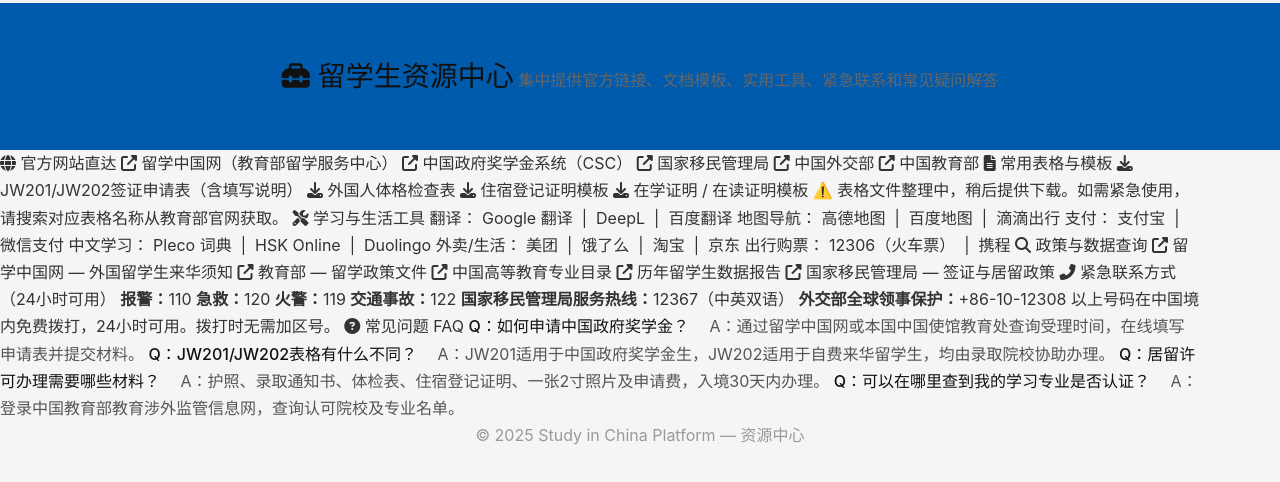
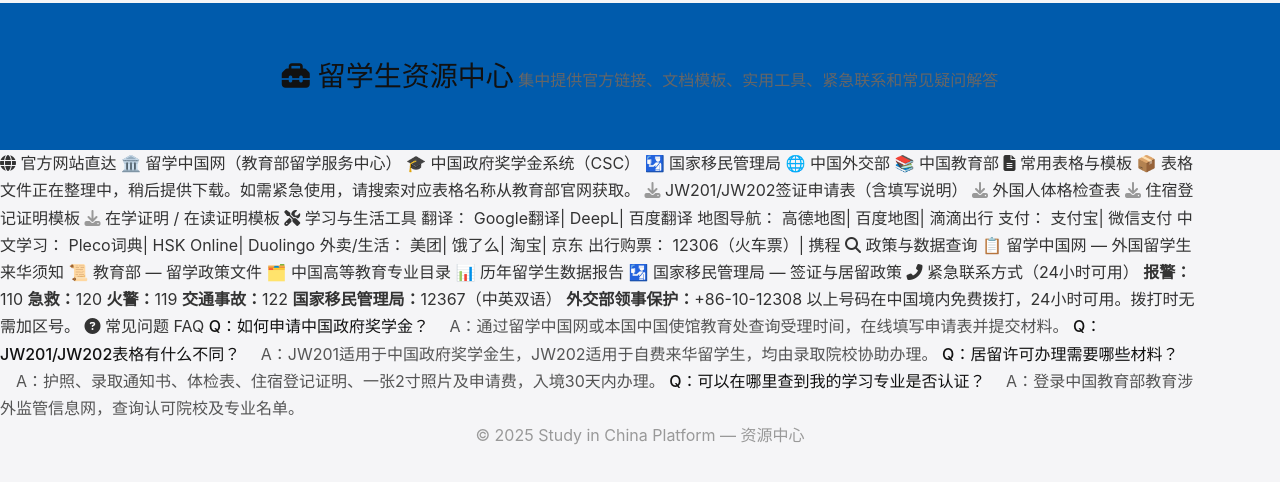
Before and after one commit to king-victor-crypto/study-in-china-site, a plain HTML site: page resource.html in a window 1280 px wide. Shown: the part 28-510 px from the top of the page. Drawn offline with Linux system fonts and the light colour scheme.

Commit message:
Update resource.html

```diff
--- a/resource.html
+++ b/resource.html
@@ -25,24 +25,34 @@
         .emergency-links li { margin-bottom: 0.4rem; }
         .emergency-links a { color: #e74c3c; font-weight: bold; }
         .faq-card .faq-item { margin-bottom: 1rem; border-bottom: 1px solid #eee; padding-bottom: 0.5rem; }
-        .faq-card .faq-q { font-weight: 600; color: #333; cursor: pointer; }
+        .faq-card .faq-q { font-weight: 600; color: #333; }
         .faq-card .faq-a { color: #666; margin-top: 0.3rem; }
         .page-banner { background: #005bac; color: #fff; padding: 2rem; text-align: center; }
-        .site-header { background: #fff; box-shadow: 0 2px 4px rgba(0,0,0,0.1); padding: 1rem; }
-        .header-container { max-width: 1200px; margin: 0 auto; display: flex; justify-content: space-between; align-items: center; }
+        .site-header { background: #fff; box-shadow: 0 2px 4px rgba(0,0,0,0.1); padding: 1rem 0; }
+        .header-container { max-width: 1200px; margin: 0 auto; display: flex; justify-content: space-between; align-items: center; padding: 0 1rem; }
         .logo { font-size: 1.2rem; font-weight: bold; color: #005bac; }
-        .site-nav a { margin: 0 0.5rem; text-decoration: none; color: #333; }
+        .site-nav a { margin: 0 0.5rem; text-decoration: none; color: #333; white-space: nowrap; }
         .site-nav a.nav-active { color: #005bac; font-weight: bold; }
         .site-footer { text-align: center; padding: 1rem; color: #999; }
+
+        /* 🔧 新增优化样式 */
+        .tool-link-item { display: flex; flex-wrap: wrap; align-items: baseline; gap: 0.25rem; }
+        .tool-link-item .tool-category { flex-shrink: 0; }
+        .tool-link-item .tool-link { white-space: nowrap; }
+        .tool-link-item .tool-sep { color: #ccc; margin: 0 0.1rem; }
+        .info-banner {
+            background: #fef9e7; border-left: 3px solid #f1c40f;
+            padding: 0.6rem 1rem; border-radius: 4px;
+            font-size: 13px; color: #7d6608; margin-bottom: 0.8rem;
+        }
         @media (max-width: 600px) {
             .resource-card { flex-direction: column; }
-            .site-nav a { display: inline-block; margin: 0.2rem; font-size: 0.9rem; }
+            .site-nav a { margin: 0.15rem; font-size: 0.85rem; }
         }
     </style>
 </head>
 <body>
 
-<!-- 导航栏 -->
 <header class="site-header">
     <div class="header-container">
         <div class="logo">
@@ -61,13 +71,11 @@
     </div>
 </header>
 
-<!-- Banner -->
 <section class="page-banner">
     <h1><i class="fas fa-toolbox"></i> 留学生资源中心</h1>
     <p>集中提供官方链接、文档模板、实用工具、紧急联系和常见疑问解答</p>
 </section>
 
-<!-- 主体 -->
 <section class="resources-section">
 
     <!-- 模块1：官方网站直达 -->
@@ -76,21 +84,11 @@
         <div class="card-content">
             <h3>官方网站直达</h3>
             <ul class="resource-links">
-                <li><a href="https://www.campuschina.org" target="_blank" rel="noopener">
-                    <i class="fas fa-external-link-alt"></i> 留学中国网（教育部留学服务中心）
-                </a></li>
-                <li><a href="https://www.csc.edu.cn" target="_blank" rel="noopener">
-                    <i class="fas fa-external-link-alt"></i> 中国政府奖学金系统（CSC）
-                </a></li>
-                <li><a href="https://www.nia.gov.cn" target="_blank" rel="noopener">
-                    <i class="fas fa-external-link-alt"></i> 国家移民管理局
-                </a></li>
-                <li><a href="https://www.fmprc.gov.cn" target="_blank" rel="noopener">
-                    <i class="fas fa-external-link-alt"></i> 中国外交部
-                </a></li>
-                <li><a href="https://www.moe.gov.cn" target="_blank" rel="noopener">
-                    <i class="fas fa-external-link-alt"></i> 中国教育部
-                </a></li>
+                <li><a href="https://www.campuschina.org" target="_blank" rel="noopener">🏛️ 留学中国网（教育部留学服务中心）</a></li>
+                <li><a href="https://www.csc.edu.cn" target="_blank" rel="noopener">🎓 中国政府奖学金系统（CSC）</a></li>
+                <li><a href="https://www.nia.gov.cn" target="_blank" rel="noopener">🛂 国家移民管理局</a></li>
+                <li><a href="https://www.fmprc.gov.cn" target="_blank" rel="noopener">🌐 中国外交部</a></li>
+                <li><a href="https://www.moe.gov.cn" target="_blank" rel="noopener">📚 中国教育部</a></li>
             </ul>
         </div>
     </div>
@@ -100,23 +98,15 @@
         <div class="card-icon"><i class="fas fa-file-alt"></i></div>
         <div class="card-content">
             <h3>常用表格与模板</h3>
+            <div class="info-banner">
+                📦 表格文件正在整理中，稍后提供下载。如需紧急使用，请搜索对应表格名称从教育部官网获取。
+            </div>
             <ul class="resource-links">
-                <li><a href="#" onclick="alert('文件整理中，即将上线')">
-                    <i class="fas fa-download"></i> JW201/JW202签证申请表（含填写说明）
-                </a></li>
-                <li><a href="#" onclick="alert('文件整理中，即将上线')">
-                    <i class="fas fa-download"></i> 外国人体格检查表
-                </a></li>
-                <li><a href="#" onclick="alert('文件整理中，即将上线')">
-                    <i class="fas fa-download"></i> 住宿登记证明模板
-                </a></li>
-                <li><a href="#" onclick="alert('文件整理中，即将上线')">
-                    <i class="fas fa-download"></i> 在学证明 / 在读证明模板
-                </a></li>
+                <li><i class="fas fa-download" style="color:#999;"></i> JW201/JW202签证申请表（含填写说明）</li>
+                <li><i class="fas fa-download" style="color:#999;"></i> 外国人体格检查表</li>
+                <li><i class="fas fa-download" style="color:#999;"></i> 住宿登记证明模板</li>
+                <li><i class="fas fa-download" style="color:#999;"></i> 在学证明 / 在读证明模板</li>
             </ul>
-            <p style="font-size:12px; color:#999; margin-top:8px;">
-                ⚠️ 表格文件整理中，稍后提供下载。如需紧急使用，请搜索对应表格名称从教育部官网获取。
-            </p>
         </div>
     </div>
 
@@ -126,51 +116,40 @@
         <div class="card-content">
             <h3>学习与生活工具</h3>
             <ul class="resource-links">
-                <li>
+                <li class="tool-link-item">
                     <span class="tool-category">翻译：</span>
-                    <a href="https://translate.google.com" target="_blank" rel="noopener">Google 翻译</a>
-                    &nbsp;|&nbsp;
-                    <a href="https://www.deepl.com/translator" target="_blank" rel="noopener">DeepL</a>
-                    &nbsp;|&nbsp;
-                    <a href="https://fanyi.baidu.com" target="_blank" rel="noopener">百度翻译</a>
+                    <a href="https://translate.google.com" target="_blank" rel="noopener" class="tool-link">Google翻译</a><span class="tool-sep">|</span>
+                    <a href="https://www.deepl.com/translator" target="_blank" rel="noopener" class="tool-link">DeepL</a><span class="tool-sep">|</span>
+                    <a href="https://fanyi.baidu.com" target="_blank" rel="noopener" class="tool-link">百度翻译</a>
                 </li>
-                <li>
+                <li class="tool-link-item">
                     <span class="tool-category">地图导航：</span>
-                    <a href="https://www.amap.com" target="_blank" rel="noopener">高德地图</a>
-                    &nbsp;|&nbsp;
-                    <a href="https://map.baidu.com" target="_blank" rel="noopener">百度地图</a>
-                    &nbsp;|&nbsp;
-                    <a href="https://www.didi.com" target="_blank" rel="noopener">滴滴出行</a>
+                    <a href="https://www.amap.com" target="_blank" rel="noopener" class="tool-link">高德地图</a><span class="tool-sep">|</span>
+                    <a href="https://map.baidu.com" target="_blank" rel="noopener" class="tool-link">百度地图</a><span class="tool-sep">|</span>
+                    <a href="https://www.didi.com" target="_blank" rel="noopener" class="tool-link">滴滴出行</a>
                 </li>
-                <li>
+                <li class="tool-link-item">
                     <span class="tool-category">支付：</span>
-                    <a href="https://www.alipay.com" target="_blank" rel="noopener">支付宝</a>
-                    &nbsp;|&nbsp;
-                    <a href="https://www.weixin.qq.com" target="_blank" rel="noopener">微信支付</a>
+                    <a href="https://www.alipay.com" target="_blank" rel="noopener" class="tool-link">支付宝</a><span class="tool-sep">|</span>
+                    <a href="https://www.weixin.qq.com" target="_blank" rel="noopener" class="tool-link">微信支付</a>
                 </li>
-                <li>
+                <li class="tool-link-item">
                     <span class="tool-category">中文学习：</span>
-                    <a href="https://www.pleco.com" target="_blank" rel="noopener">Pleco 词典</a>
-                    &nbsp;|&nbsp;
-                    <a href="https://www.hskonline.com" target="_blank" rel="noopener">HSK Online</a>
-                    &nbsp;|&nbsp;
-                    <a href="https://www.duolingo.com" target="_blank" rel="noopener">Duolingo</a>
+                    <a href="https://www.pleco.com" target="_blank" rel="noopener" class="tool-link">Pleco词典</a><span class="tool-sep">|</span>
+                    <a href="https://www.hskonline.com" target="_blank" rel="noopener" class="tool-link">HSK Online</a><span class="tool-sep">|</span>
+                    <a href="https://www.duolingo.com" target="_blank" rel="noopener" class="tool-link">Duolingo</a>
                 </li>
-                <li>
+                <li class="tool-link-item">
                     <span class="tool-category">外卖/生活：</span>
-                    <a href="https://www.meituan.com" target="_blank" rel="noopener">美团</a>
-                    &nbsp;|&nbsp;
-                    <a href="https://www.ele.me" target="_blank" rel="noopener">饿了么</a>
-                    &nbsp;|&nbsp;
-                    <a href="https://www.taobao.com" target="_blank" rel="noopener">淘宝</a>
-                    &nbsp;|&nbsp;
-                    <a href="https://www.jd.com" target="_blank" rel="noopener">京东</a>
+                    <a href="https://www.meituan.com" target="_blank" rel="noopener" class="tool-link">美团</a><span class="tool-sep">|</span>
+                    <a href="https://www.ele.me" target="_blank" rel="noopener" class="tool-link">饿了么</a><span class="tool-sep">|</span>
+                    <a href="https://www.taobao.com" target="_blank" rel="noopener" class="tool-link">淘宝</a><span class="tool-sep">|</span>
+                    <a href="https://www.jd.com" target="_blank" rel="noopener" class="tool-link">京东</a>
                 </li>
-                <li>
+                <li class="tool-link-item">
                     <span class="tool-category">出行购票：</span>
-                    <a href="https://www.12306.cn" target="_blank" rel="noopener">12306（火车票）</a>
-                    &nbsp;|&nbsp;
-                    <a href="https://www.ctrip.com" target="_blank" rel="noopener">携程</a>
+                    <a href="https://www.12306.cn" target="_blank" rel="noopener" class="tool-link">12306（火车票）</a><span class="tool-sep">|</span>
+                    <a href="https://www.ctrip.com" target="_blank" rel="noopener" class="tool-link">携程</a>
                 </li>
             </ul>
         </div>
@@ -182,26 +161,16 @@
         <div class="card-content">
             <h3>政策与数据查询</h3>
             <ul class="resource-links">
-                <li><a href="https://www.campuschina.org" target="_blank" rel="noopener">
-                    <i class="fas fa-external-link-alt"></i> 留学中国网 — 外国留学生来华须知
-                </a></li>
-                <li><a href="http://www.moe.gov.cn/jyb_xxgk/" target="_blank" rel="noopener">
-                    <i class="fas fa-external-link-alt"></i> 教育部 — 留学政策文件
-                </a></li>
-                <li><a href="http://www.moe.gov.cn/s78/A08/" target="_blank" rel="noopener">
-                    <i class="fas fa-external-link-alt"></i> 中国高等教育专业目录
-                </a></li>
-                <li><a href="http://www.moe.gov.cn/jyb_sjzl/" target="_blank" rel="noopener">
-                    <i class="fas fa-external-link-alt"></i> 历年留学生数据报告
-                </a></li>
-                <li><a href="https://www.nia.gov.cn" target="_blank" rel="noopener">
-                    <i class="fas fa-external-link-alt"></i> 国家移民管理局 — 签证与居留政策
-                </a></li>
+                <li><a href="https://www.campuschina.org" target="_blank" rel="noopener">📋 留学中国网 — 外国留学生来华须知</a></li>
+                <li><a href="http://www.moe.gov.cn/jyb_xxgk/" target="_blank" rel="noopener">📜 教育部 — 留学政策文件</a></li>
+                <li><a href="http://www.moe.gov.cn/s78/A08/" target="_blank" rel="noopener">🗂️ 中国高等教育专业目录</a></li>
+                <li><a href="http://www.moe.gov.cn/jyb_sjzl/" target="_blank" rel="noopener">📊 历年留学生数据报告</a></li>
+                <li><a href="https://www.nia.gov.cn" target="_blank" rel="noopener">🛂 国家移民管理局 — 签证与居留政策</a></li>
             </ul>
         </div>
     </div>
 
-    <!-- 模块5：紧急联系方式（永久不变） -->
+    <!-- 模块5：紧急联系方式 -->
     <div class="resource-card emergency-card">
         <div class="card-icon"><i class="fas fa-phone-alt"></i></div>
         <div class="card-content">
@@ -211,8 +180,8 @@
                 <li><strong>急救：</strong><a href="tel:120">120</a></li>
                 <li><strong>火警：</strong><a href="tel:119">119</a></li>
                 <li><strong>交通事故：</strong><a href="tel:122">122</a></li>
-                <li><strong>国家移民管理局服务热线：</strong><a href="tel:12367">12367</a>（中英双语）</li>
-                <li><strong>外交部全球领事保护：</strong><a href="tel:+861012308">+86-10-12308</a></li>
+                <li><strong>国家移民管理局：</strong><a href="tel:12367">12367</a>（中英双语）</li>
+                <li><strong>外交部领事保护：</strong><a href="tel:+861012308">+86-10-12308</a></li>
             </ul>
             <p style="margin-top:12px; font-size:13px; color:#888;">
                 以上号码在中国境内免费拨打，24小时可用。拨打时无需加区号。
@@ -220,7 +189,7 @@
         </div>
     </div>
 
-    <!-- 模块6：常见问题 FAQ（保留你线上已有的内容） -->
+    <!-- 模块6：常见问题 FAQ -->
     <div class="resource-card faq-card">
         <div class="card-icon"><i class="fas fa-question-circle"></i></div>
         <div class="card-content">
@@ -246,7 +215,6 @@
 
 </section>
 
-<!-- 页脚 -->
 <footer class="site-footer">
     <p>&copy; 2025 Study in China Platform — 资源中心</p>
 </footer>
```
